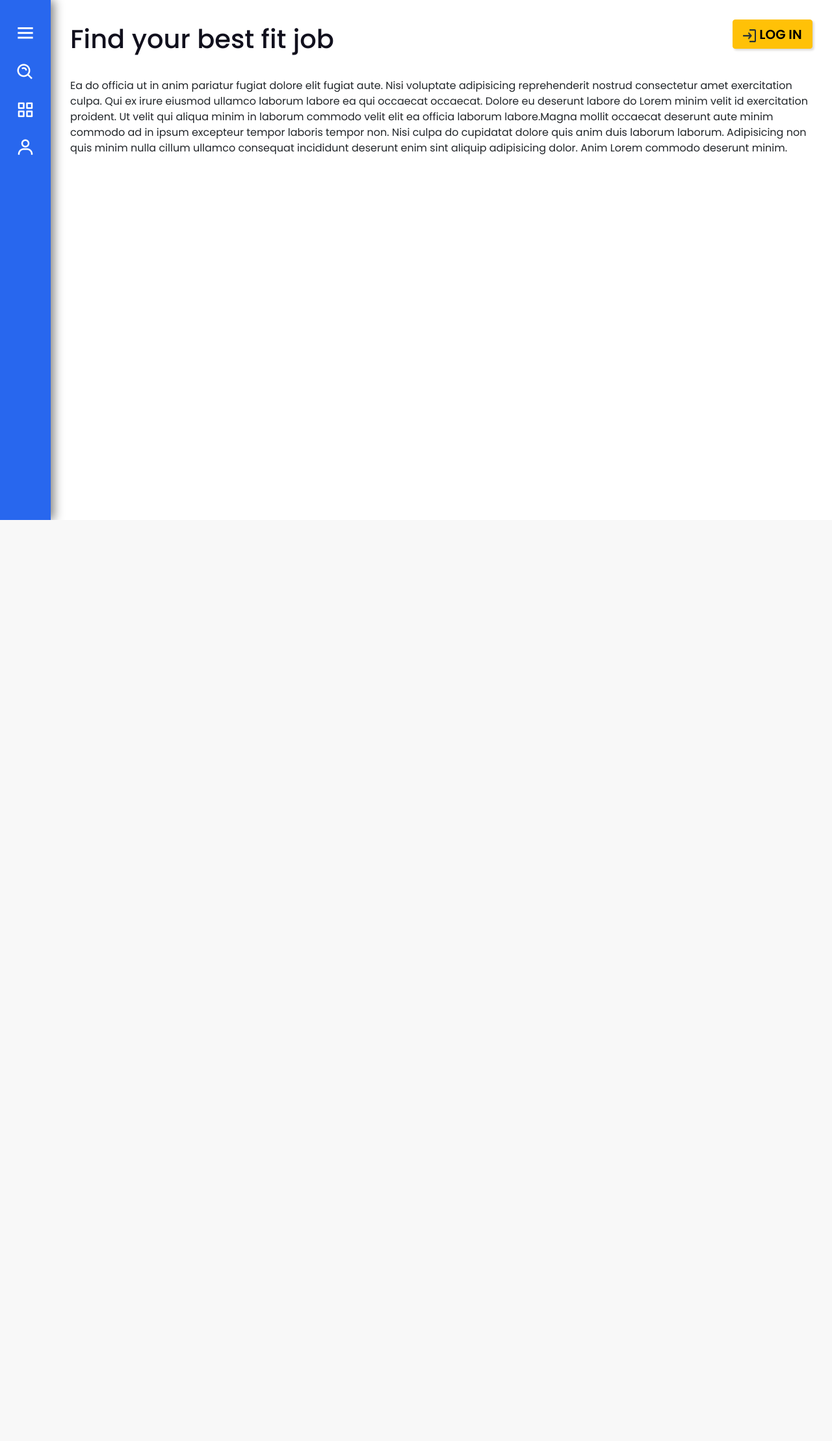
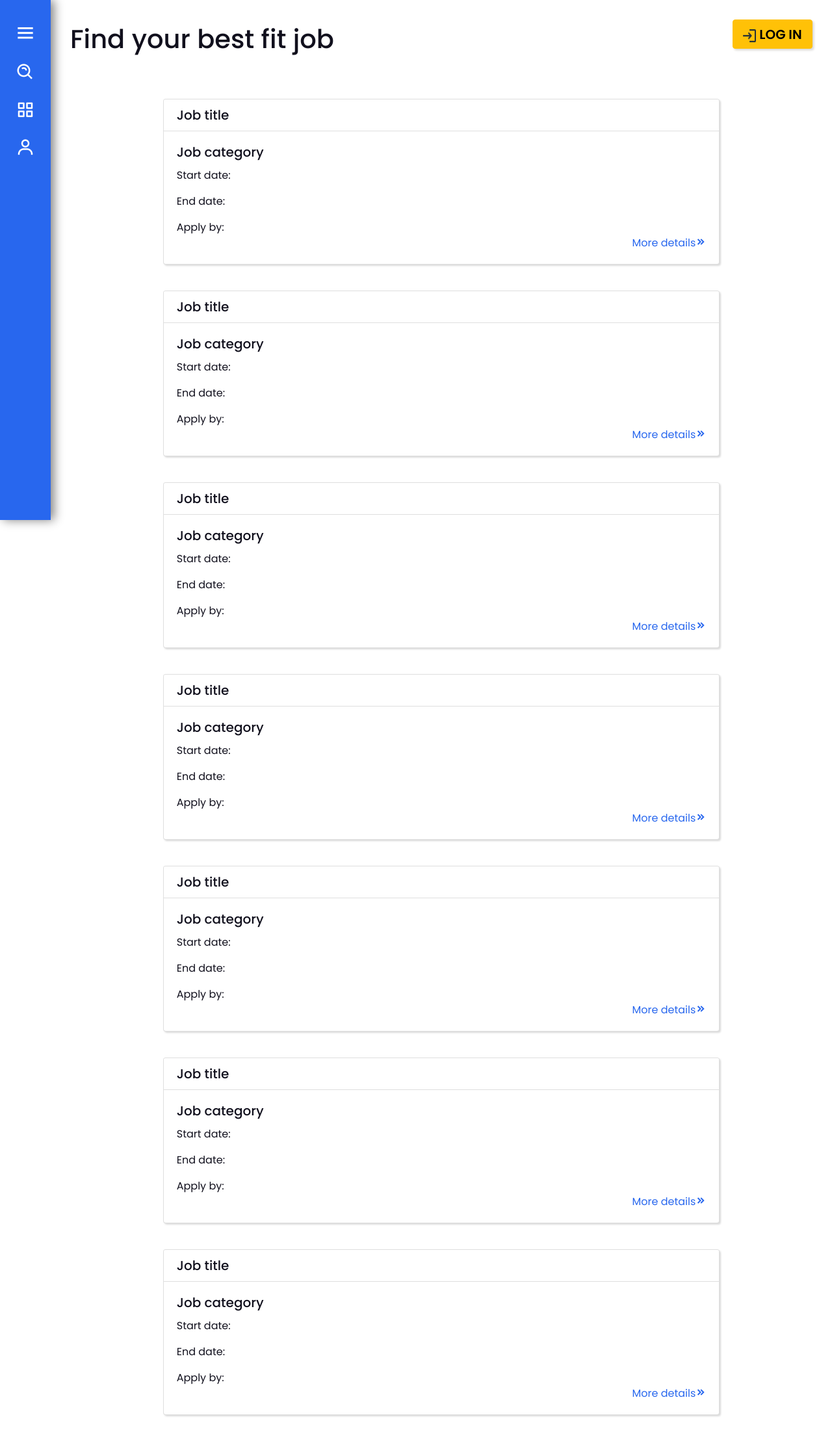
Before and after one commit to abhi-dhanraj/recruitme, a Django app: page / in a window 1280 px wide. Shown: the whole page at 65% size. Before the commit the page ends 800 px from the top, so only its background shows below. Run offline with Django 3.2, Linux system fonts and the light colour scheme; some libraries are stand-ins or nearby versions.

Commit message:
job cards added

```diff
--- a/recruitme/static/recruitme/css/global_base.css
+++ b/recruitme/static/recruitme/css/global_base.css
@@ -141,6 +141,7 @@
   width: calc(100% - 78px);
   transition: all 0.5s ease;
   z-index: 2;
+  background: #ffffffe8;
 }
 .sidebar.open ~ .main-container {
   left: 250px;
@@ -193,7 +194,7 @@
 }
 .main-nav {
   position: relative;
-  min-height: 15vh;
+  min-height: 19vh;
   top: 0;
   width: 100%;
   transition: all 0.5s ease;
@@ -223,8 +224,25 @@
 /*************************************************/
 /*************************************************/
 
-.card-columns .card {
-  background-color: #ebebeb;
+.dashboardCards .card-columns .card {
+  background-color: #ffffff;
   margin-bottom: 30px;
   box-shadow: rgba(0, 0, 0, 0.15) 1.95px 1.95px 2.6px;
 }
+.jobCards .card {
+  background-color: #ffffff;
+  margin: auto;
+  margin-bottom: 40px;
+  box-shadow: rgba(0, 0, 0, 0.15) 1.95px 1.95px 2.6px;
+}
+.jobCards a {
+  list-style: none;
+  text-decoration: none;
+  color: #11101d;
+}
+#more-details {
+  list-style: none;
+  text-decoration: none;
+  float: right;
+  color: #2867ee;
+}
--- a/recruitme/templates/recruitme/card.html
+++ b/recruitme/templates/recruitme/card.html
@@ -1,4 +1,5 @@
-<div class="card-columns">
+<div class="dashboardCards">
+  <div class="card-columns">
     <div class="card">
       <!-- <img class="card-img-top" src="..." alt="Card image cap"> -->
       <div class="card-body">
@@ -64,3 +65,4 @@
         </div>
       </div>
   </div>
+</div>
--- /dev/null
+++ b/recruitme/templates/recruitme/card2.html
@@ -0,0 +1,86 @@
+<div class="jobCards">
+    <a href="#">
+        <div class="card w-75">
+            <h5 class="card-header" style="background: white;">Job title</h5>
+            <div class="card-body">
+                <h5 class="card-title">Job category</h5>
+                <p class="card-text">Start date:</p>
+                <p class="card-text">End date:</p>
+                <p class="card-text">Apply by: </p>
+                <a href="#" id="more-details">More details<i class='bx bxs-chevrons-right' ></i></a>
+            </div>
+        </div>
+    </a>
+    <a href="#">
+        <div class="card w-75">
+            <h5 class="card-header" style="background: white;">Job title</h5>
+            <div class="card-body">
+                <h5 class="card-title">Job category</h5>
+                <p class="card-text">Start date:</p>
+                <p class="card-text">End date:</p>
+                <p class="card-text">Apply by: </p>
+                <a href="#" id="more-details">More details<i class='bx bxs-chevrons-right' ></i></a>
+            </div>
+        </div>
+    </a>
+    <a href="#">
+        <div class="card w-75">
+            <h5 class="card-header" style="background: white;">Job title</h5>
+            <div class="card-body">
+                <h5 class="card-title">Job category</h5>
+                <p class="card-text">Start date:</p>
+                <p class="card-text">End date:</p>
+                <p class="card-text">Apply by: </p>
+                <a href="#" id="more-details">More details<i class='bx bxs-chevrons-right' ></i></a>
+            </div>
+        </div>
+    </a>
+    <a href="#">
+        <div class="card w-75">
+            <h5 class="card-header" style="background: white;">Job title</h5>
+            <div class="card-body">
+                <h5 class="card-title">Job category</h5>
+                <p class="card-text">Start date:</p>
+                <p class="card-text">End date:</p>
+                <p class="card-text">Apply by: </p>
+                <a href="#" id="more-details">More details<i class='bx bxs-chevrons-right' ></i></a>
+            </div>
+        </div>
+    </a>
+    <a href="#">
+        <div class="card w-75">
+            <h5 class="card-header" style="background: white;">Job title</h5>
+            <div class="card-body">
+                <h5 class="card-title">Job category</h5>
+                <p class="card-text">Start date:</p>
+                <p class="card-text">End date:</p>
+                <p class="card-text">Apply by: </p>
+                <a href="#" id="more-details">More details<i class='bx bxs-chevrons-right' ></i></a>
+            </div>
+        </div>
+    </a>
+    <a href="#">
+        <div class="card w-75">
+            <h5 class="card-header" style="background: white;">Job title</h5>
+            <div class="card-body">
+                <h5 class="card-title">Job category</h5>
+                <p class="card-text">Start date:</p>
+                <p class="card-text">End date:</p>
+                <p class="card-text">Apply by: </p>
+                <a href="#" id="more-details">More details<i class='bx bxs-chevrons-right' ></i></a>
+            </div>
+        </div>
+    </a>
+    <a href="#">
+        <div class="card w-75">
+            <h5 class="card-header" style="background: white;">Job title</h5>
+            <div class="card-body">
+                <h5 class="card-title">Job category</h5>
+                <p class="card-text">Start date:</p>
+                <p class="card-text">End date:</p>
+                <p class="card-text">Apply by: </p>
+                <a href="#" id="more-details">More details<i class='bx bxs-chevrons-right' ></i></a>
+            </div>
+        </div>
+    </a>
+</div>
--- a/recruitme/templates/recruitme/jobsPage.html
+++ b/recruitme/templates/recruitme/jobsPage.html
@@ -11,9 +11,10 @@
     </section>
 
     <section class="content">
-      <div class="text-content">
+      <!-- <div class="text-content">
         Ea do officia ut in anim pariatur fugiat dolore elit fugiat aute. Nisi voluptate adipisicing reprehenderit nostrud consectetur amet exercitation culpa. Qui ex irure eiusmod ullamco laborum labore ea qui occaecat occaecat. Dolore eu deserunt labore do Lorem minim velit id exercitation proident. Ut velit qui aliqua minim in laborum commodo velit elit ea officia laborum labore.Magna mollit occaecat deserunt aute minim commodo ad in ipsum excepteur tempor laboris tempor non. Nisi culpa do cupidatat dolore quis anim duis laborum laborum. Adipisicing non quis minim nulla cillum ullamco consequat incididunt deserunt enim sint aliquip adipisicing dolor. Anim Lorem commodo deserunt minim.
-      </div>
+      </div> -->
+      {% include 'recruitme/card2.html'%}
     </section>
 </section>
 {% endblock %}
```
